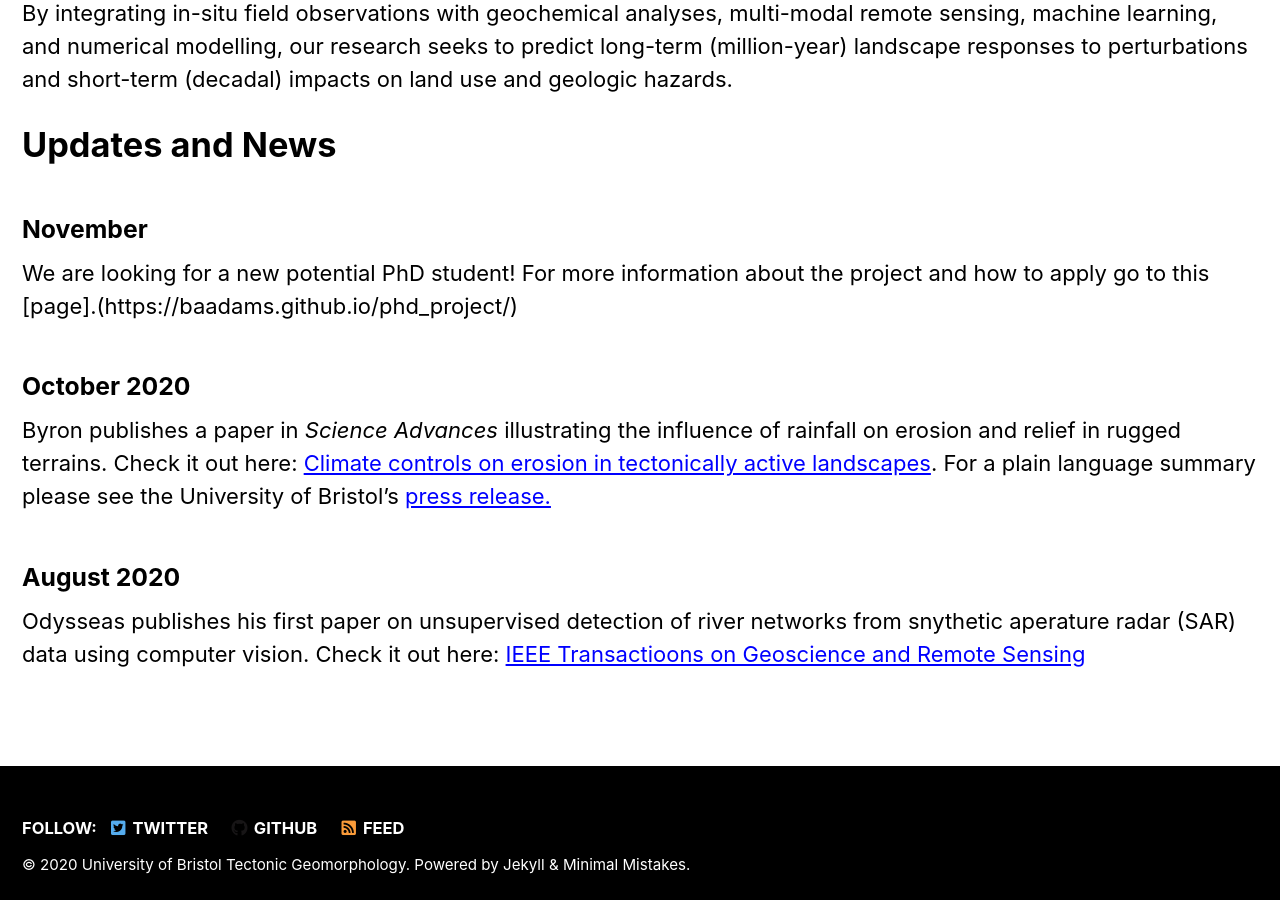
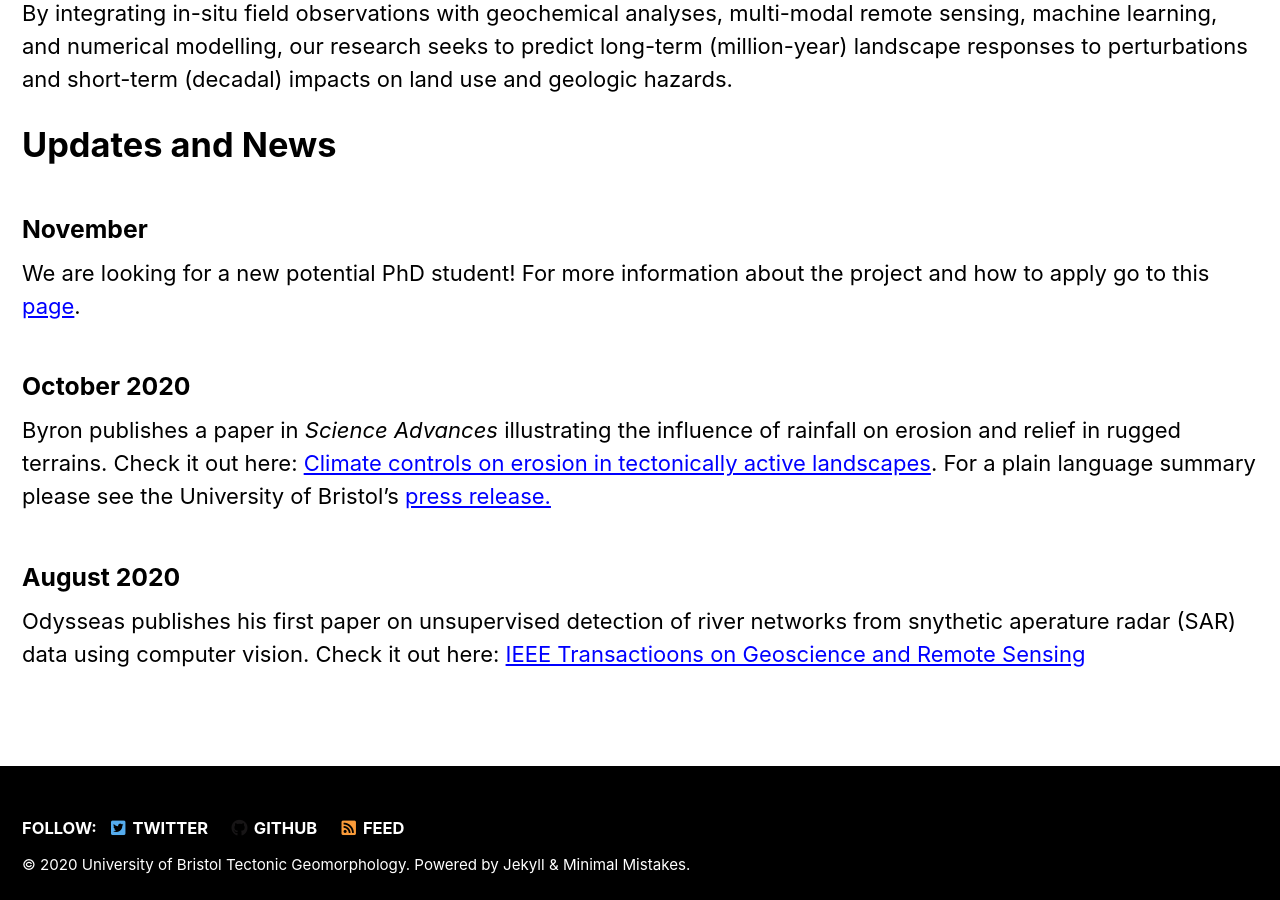
Before and after one commit to baadams/baadams.github.io, a Jekyll site: the page built from _pages/index.md, in a window 1280 px wide and 900 px high, scrolled down 654 px. Built offline with Jekyll 4.4.1, drawn with Linux system fonts in a browser that asks for light colours; cached includes are drawn as plain includes.

Commit message:
Update index.md

```diff
--- a/_pages/index.md
+++ b/_pages/index.md
@@ -25,7 +25,7 @@ By integrating in-situ field observations with geochemical analyses, multi-modal
 # Updates and News
 ### November
 We are looking for a new potential PhD student!
-For more information about the project and how to apply go to this [page].(https://baadams.github.io/phd_project/)
+For more information about the project and how to apply go to this [page](https://baadams.github.io/phd_project/).
 ### October 2020
 Byron publishes a paper in *Science Advances* illustrating the influence of rainfall on erosion and relief in rugged terrains. Check it out here: [Climate controls on erosion in tectonically active landscapes](https://advances.sciencemag.org/content/6/42/eaaz3166).
 For a plain language summary please see the University of Bristol's [press release.](http://www.bristol.ac.uk/news/2020/october/rain-moves-mountains.html)
```
